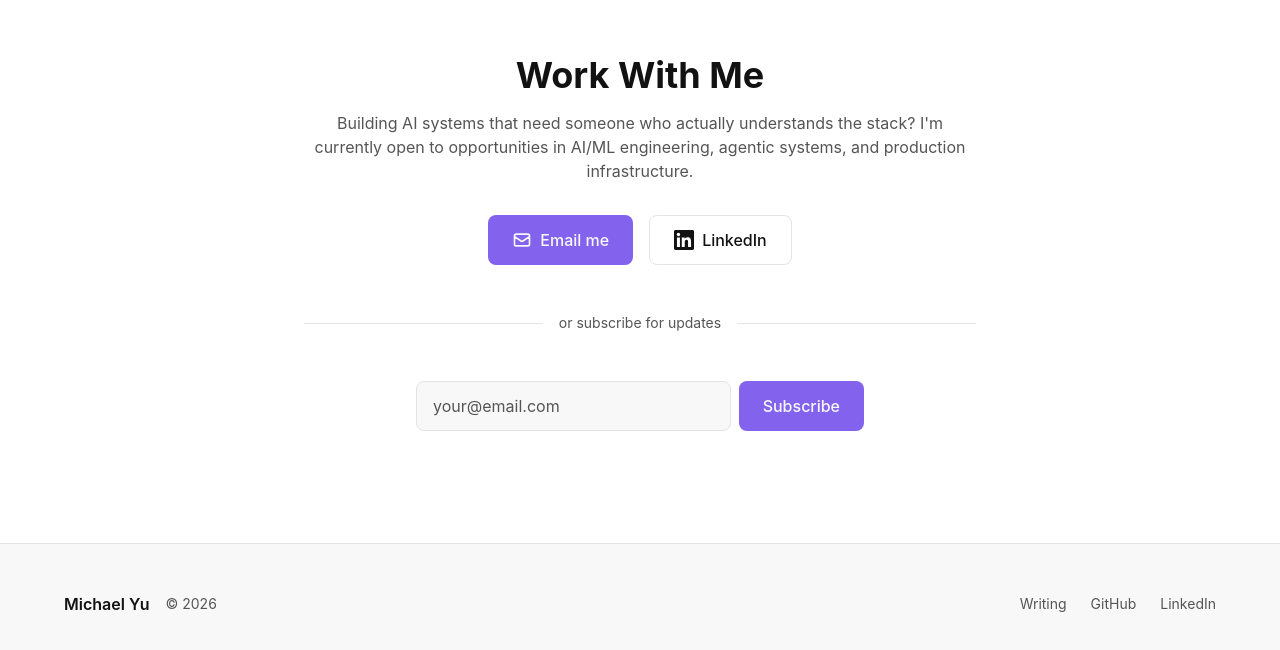
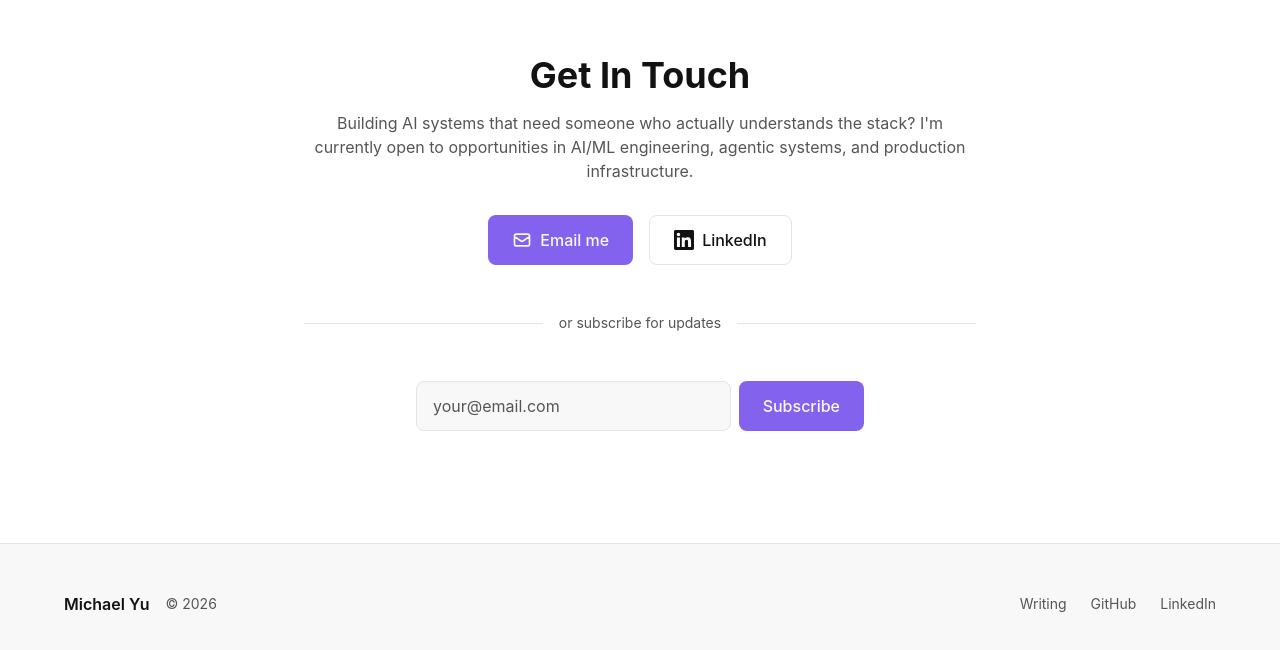
Before and after one commit to dyu55/dyu55.github.io, a Next.js app: page / in a window 1280 px wide. Shown: the part 3144-3794 px from the top of the page. Built offline with nearby package versions, Linux system fonts and the light colour scheme.

Commit message:
refactor: rename Work With Me to Get In Touch

```diff
--- a/src/components/contact/Contact.tsx
+++ b/src/components/contact/Contact.tsx
@@ -104,7 +104,7 @@ export function Contact() {
           {/* Left: Text */}
           <div className="space-y-6">
             <h2 className="text-2xl sm:text-3xl font-bold text-[var(--color-text)]">
-              Work With Me
+              Get In Touch
             </h2>
             <p className="text-[var(--color-text-secondary)] leading-relaxed">
               I&apos;m interested in AI systems engineering roles, especially at companies
--- a/src/components/sections/WorkWithMeSection.tsx
+++ b/src/components/sections/WorkWithMeSection.tsx
@@ -49,7 +49,7 @@ export function WorkWithMeSection() {
         >
           {/* Heading */}
           <h2 className="text-3xl sm:text-4xl font-bold text-[var(--color-text)] mb-4">
-            Work With Me
+            Get In Touch
           </h2>
 
           <p className="text-[var(--color-text-secondary)] mb-8">
```
